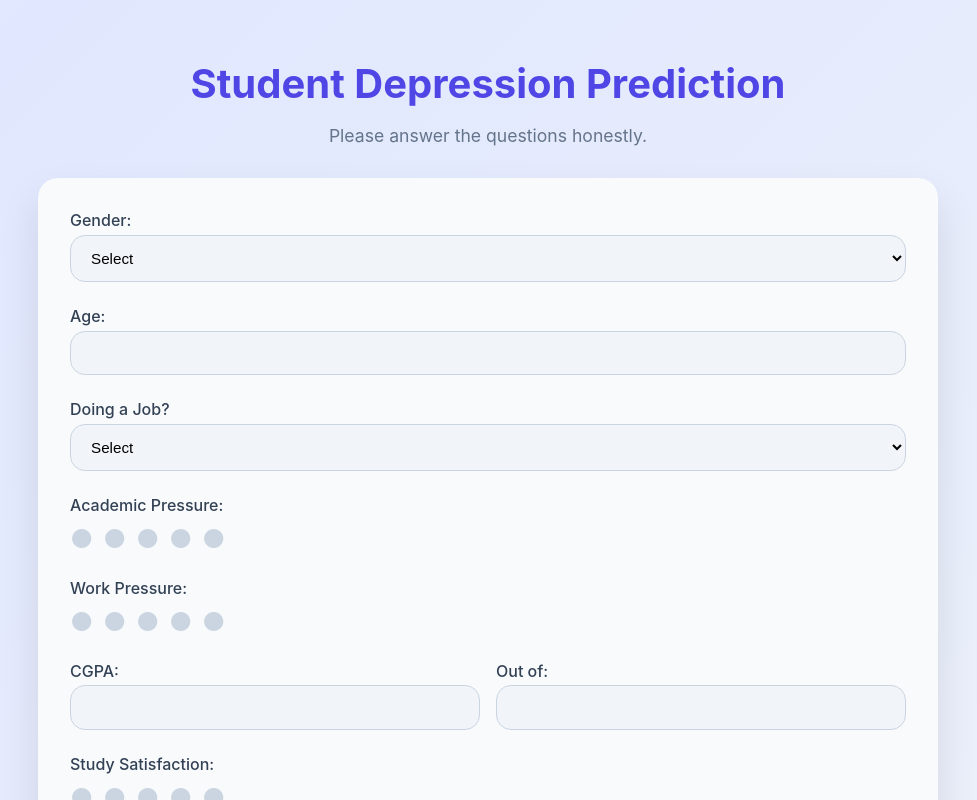
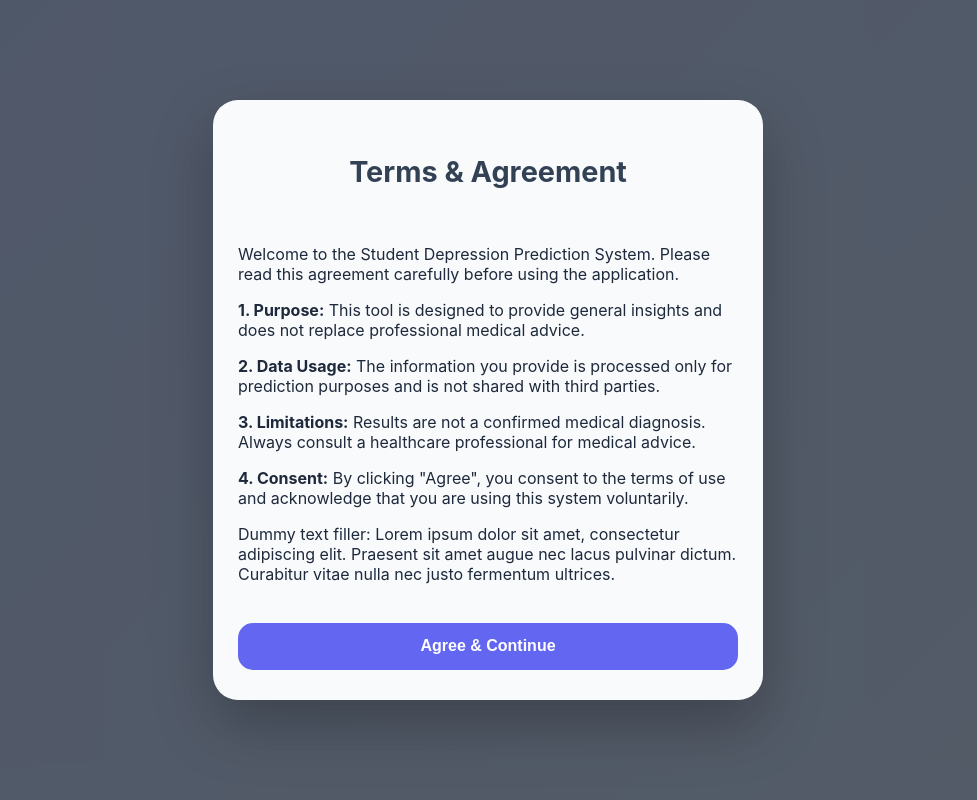
Before and after one commit to chanupa2002/fdm_final, a React (Create React App) app in the folder frontend/: page / in a window 1280 px wide. Shown: the top 800 px of the page, without its empty margins (152-1129 px from the left). Built offline with nearby package versions, Linux system fonts and the light colour scheme.

Commit message:
Update App.js

```diff
--- a/frontend/src/App.js
+++ b/frontend/src/App.js
@@ -27,6 +27,9 @@ const RatingBar = ({ name, value, onChange, max = 5, disabled = false }) => {
 };
 
 function App() {
+  // Terms agreement
+  const [agreed, setAgreed] = useState(false);
+
   // Main survey form data
   const [formData, setFormData] = useState({
     gender: "",
@@ -115,7 +118,6 @@ function App() {
       setLoading(true);
       setPrediction(null);
 
-      // ✅ Local backend URL
       const res = await fetch("https://fdm-final.onrender.com/predict", {
         method: "POST",
         headers: { "Content-Type": "application/json" },
@@ -162,7 +164,6 @@ Family History of Mental Illness: ${formData.familyHistory}
       user_name: helpForm.name,
       user_email: helpForm.email,
       user_contact: helpForm.contact,
-
       depression_details: depressionDetails,
     };
 
@@ -188,6 +189,51 @@ Family History of Mental Illness: ${formData.familyHistory}
 
   return (
     <div className="page">
+      {/* Terms & Agreement popup */}
+      {!agreed && (
+        <div className="popup">
+          <div className="popup-content agreement">
+            <h2>Terms & Agreement</h2>
+            <div className="agreement-text">
+              <p>
+                Welcome to the Student Depression Prediction System. Please read
+                this agreement carefully before using the application.
+              </p>
+              <p>
+                <strong>1. Purpose:</strong> This tool is designed to provide
+                general insights and does not replace professional medical
+                advice.
+              </p>
+              <p>
+                <strong>2. Data Usage:</strong> The information you provide is
+                processed only for prediction purposes and is not shared with
+                third parties.
+              </p>
+              <p>
+                <strong>3. Limitations:</strong> Results are not a confirmed
+                medical diagnosis. Always consult a healthcare professional for
+                medical advice.
+              </p>
+              <p>
+                <strong>4. Consent:</strong> By clicking "Agree", you consent to
+                the terms of use and acknowledge that you are using this system
+                voluntarily.
+              </p>
+              <p>
+                Dummy text filler: Lorem ipsum dolor sit amet, consectetur
+                adipiscing elit. Praesent sit amet augue nec lacus pulvinar
+                dictum. Curabitur vitae nulla nec justo fermentum ultrices.
+              </p>
+            </div>
+            <button className="btn" onClick={() => setAgreed(true)}>
+              Agree & Continue
+            </button>
+          </div>
+        </div>
+      )}
+
+      {/* Main content (only visible if agreed) */}
+      {agreed && (
         <div className="container">
           <h1 className="title">Student Depression Prediction</h1>
           <p className="subtitle">Please answer the questions honestly.</p>
@@ -516,6 +562,7 @@ Family History of Mental Illness: ${formData.familyHistory}
             </div>
           )}
         </div>
+      )}
     </div>
   );
 }
```
Lines whose indentation alone changed are shown as unchanged.
